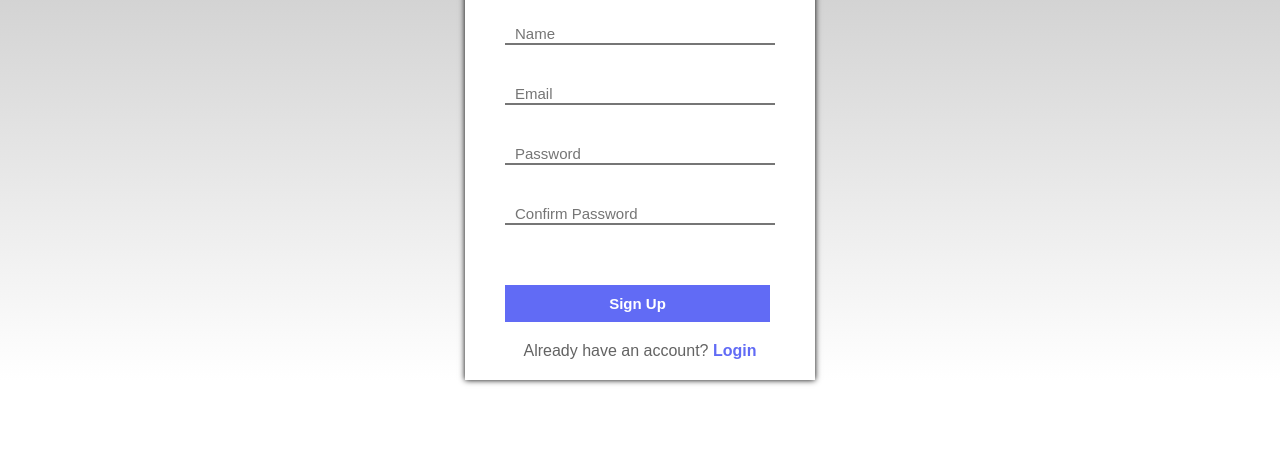
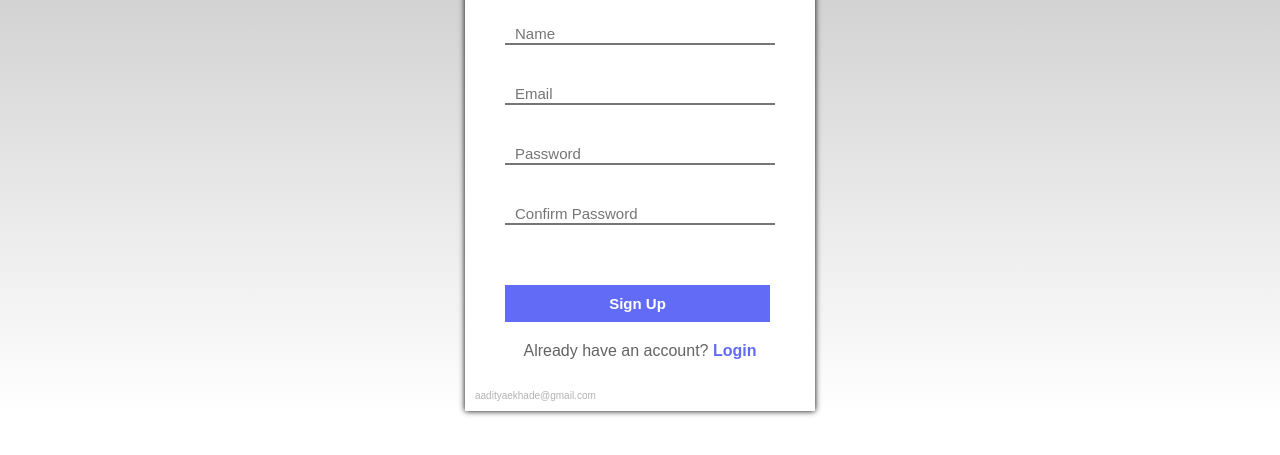
Before and after one commit to AADIEKHANDE/loginpage, a plain HTML site: page signup.html in a window 1280 px wide. Shown: the part 127-582 px from the top of the page. Drawn offline with Linux system fonts and the light colour scheme.

Commit message:
Update signup.html

```diff
--- a/signup.html
+++ b/signup.html
@@ -69,6 +69,7 @@
             <a href=""><button>Sign Up</button></a>
         </form>
         <center><p style="padding: 20px; color: rgb(99, 99, 99);">Already have an account? <a href="index.html" style="text-decoration: none; font-weight: bold; color: rgb(97, 107, 245);"> Login</a></p></center>
+        <p style="color: rgb(179, 179, 179); padding: 10px; font-size: 10px;">aadityaekhade@gmail.com</p>
     </div>
 </body>
 </html>
```
